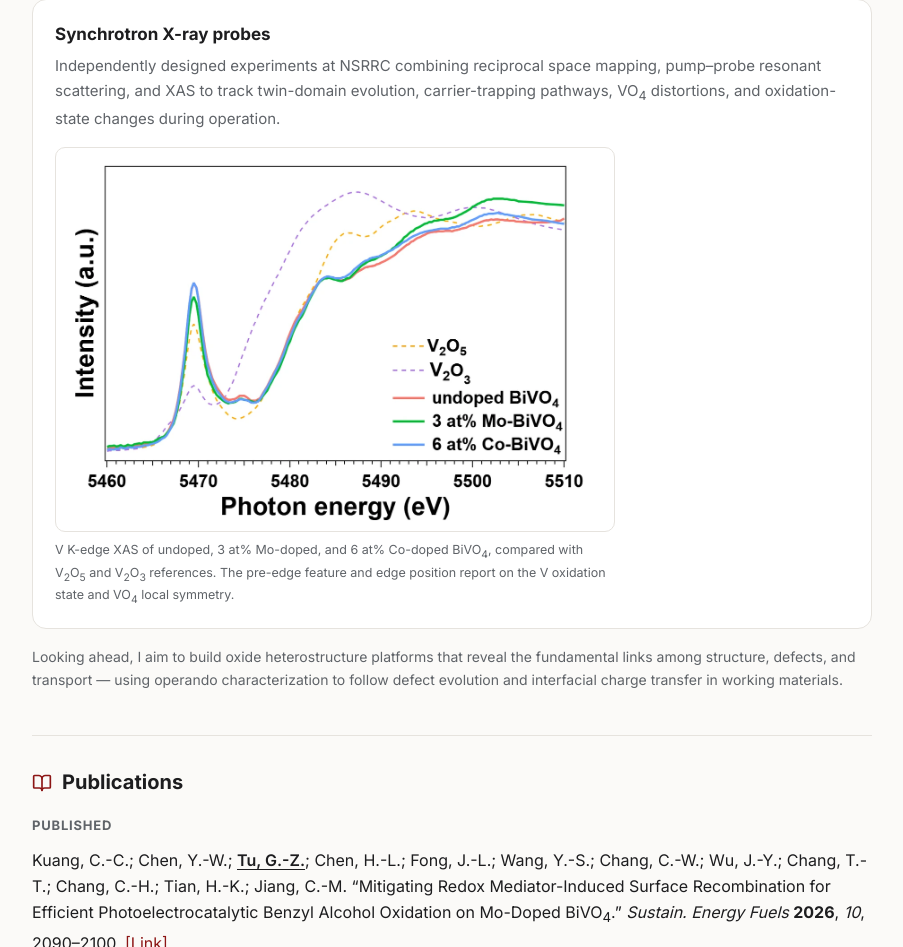
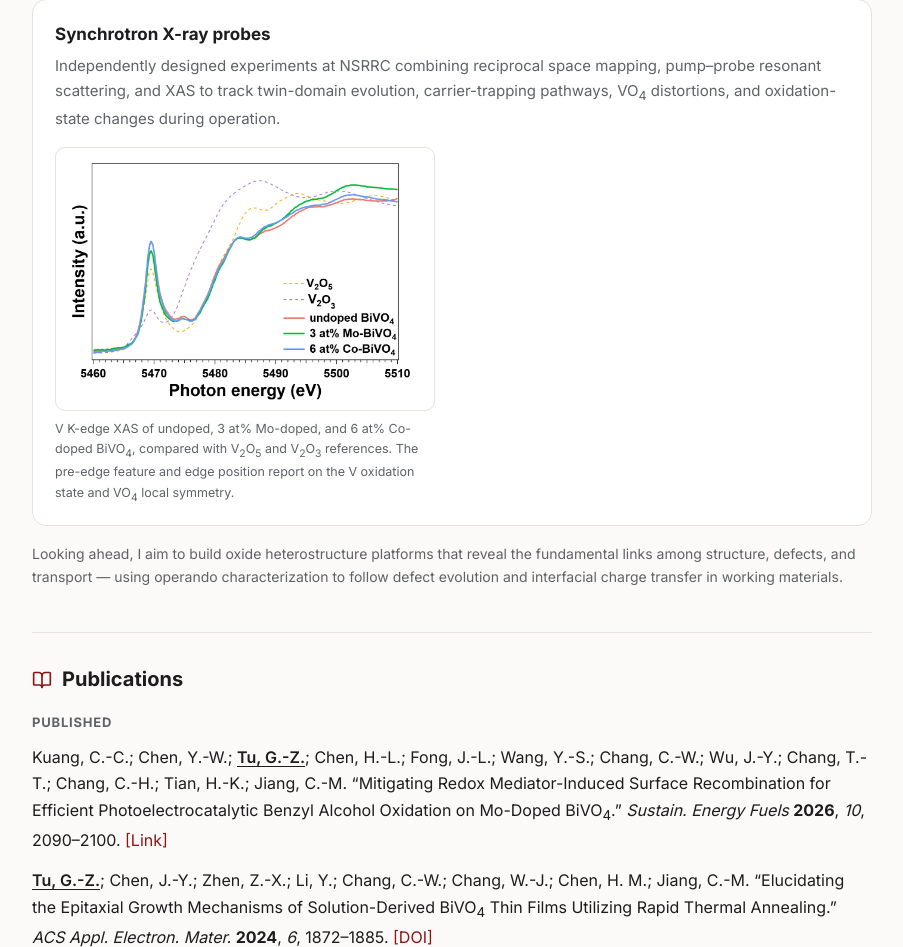
Before and after one commit to guanzhutu/guanzhutu.github.io, a plain HTML site: page index.html in a window 1280 px wide. Shown: the part 2116-3063 px from the top of the page, without its empty margins (188-1091 px from the left). Drawn offline with Linux system fonts and the light colour scheme.

Commit message:
Shrink XAS figure

```diff
--- a/index.html
+++ b/index.html
@@ -139,7 +139,7 @@
   .topic figure { margin: 16px 0 0; }
   .topic figure a { display: block; background: #fff; border: 1px solid var(--line); border-radius: 10px; padding: 10px; }
   .topic figure img { display: block; width: 100%; height: auto; }
-  .topic figure.narrow { max-width: 560px; }
+  .topic figure.narrow { max-width: 380px; }
   .topic figcaption { color: var(--muted); font-size: 12.5px; margin-top: 8px; }
 
   [data-lang="zh"] .en, [data-lang="en"] .zh { display: none; }
```
